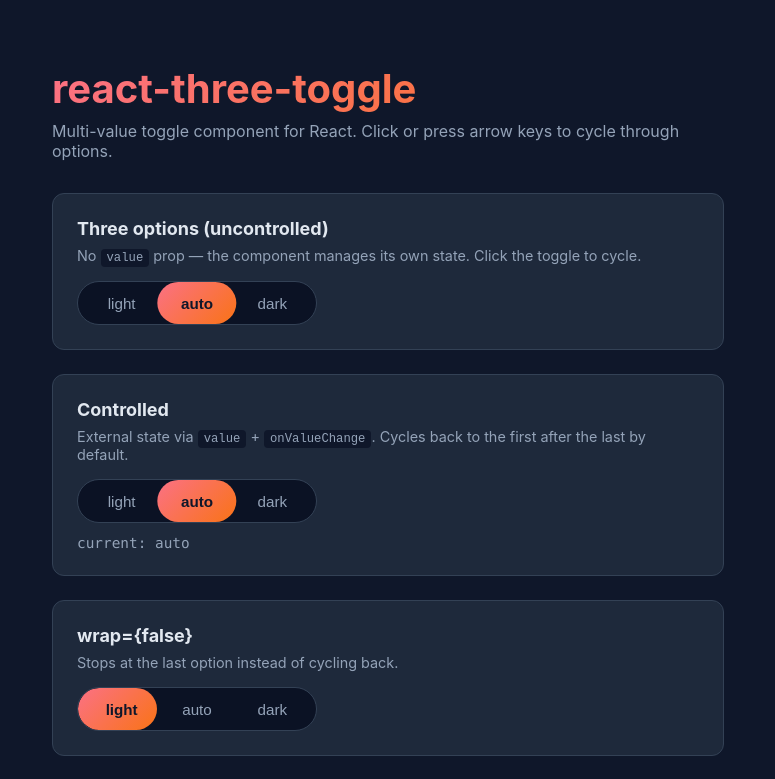
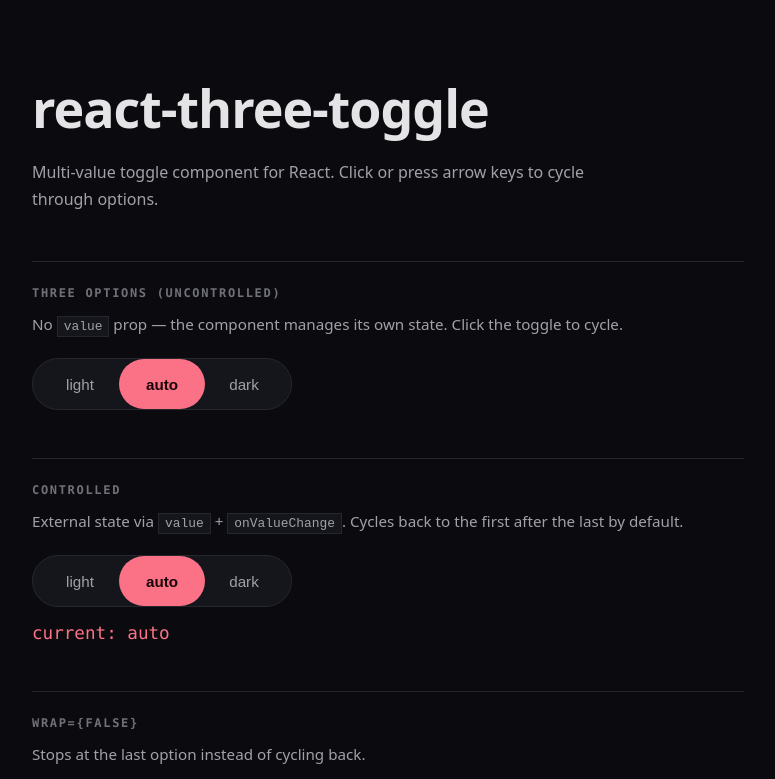
Before and after one commit to piro0919/react-three-toggle, a Next.js app: page / in a window 1280 px wide. Shown: the top 779 px of the page, without its empty margins (252-1027 px from the left). Built offline with nearby package versions, Linux system fonts and the light colour scheme.

Commit message:
feat(demo): drop the cards and match the OGP palette

```diff
--- a/src/app/globals.css
+++ b/src/app/globals.css
@@ -1,3 +1,15 @@
+/* 地と差し色は OGP と揃える。1枚絵とページで色が違うと別物に見える */
+:root {
+  --bg: #0b0b0f;
+  --panel: #15151c;
+  --line: #26262f;
+  --fg: #e4e4e7;
+  --muted: #a1a1aa;
+  --dim: #71717a;
+  --accent: #fb7185;
+  --accent-ink: #1a0509;
+}
+
 * {
   box-sizing: border-box;
 }
@@ -6,106 +18,127 @@
 body {
   margin: 0;
   padding: 0;
+  min-height: 100vh;
+  background: var(--bg);
+  color: var(--fg);
   font-family:
-    -apple-system, BlinkMacSystemFont, "Segoe UI", Roboto, Oxygen, Ubuntu, Cantarell, sans-serif;
-  background: #0f172a;
-  color: #e2e8f0;
-  min-height: 100vh;
+    ui-sans-serif,
+    system-ui,
+    -apple-system,
+    "Segoe UI",
+    Roboto,
+    "Helvetica Neue",
+    sans-serif;
+  -webkit-font-smoothing: antialiased;
+}
+
+::selection {
+  background: color-mix(in srgb, var(--accent) 35%, transparent);
 }
 
 .container {
-  max-width: 720px;
+  max-width: 760px;
   margin: 0 auto;
-  padding: 64px 24px;
+  padding: 72px 24px 64px;
 }
 
 .title {
-  font-size: 2.5rem;
-  margin: 0 0 8px;
-  background: linear-gradient(135deg, #fb7185, #f97316);
-  -webkit-background-clip: text;
-  background-clip: text;
-  color: transparent;
+  margin: 0;
+  font-size: clamp(2.25rem, 6vw, 3.25rem);
+  font-weight: 700;
+  letter-spacing: -0.02em;
 }
 
 .subtitle {
-  color: #94a3b8;
-  margin: 0 0 32px;
+  max-width: 36em;
+  margin: 16px 0 0;
+  color: var(--muted);
+  line-height: 1.7;
 }
 
+/* 角丸のカードを積まない。罫だけで区切る */
 .section {
-  background: #1e293b;
-  border: 1px solid #334155;
-  border-radius: 12px;
-  padding: 24px;
-  margin-bottom: 24px;
+  margin: 48px 0 0;
+  padding-top: 24px;
+  border-top: 1px solid var(--line);
 }
 
 .section h2 {
-  margin: 0 0 8px;
-  font-size: 1.125rem;
+  margin: 0;
+  color: var(--dim);
+  font-family: ui-monospace, SFMono-Regular, Menlo, monospace;
+  font-size: 0.75rem;
+  font-weight: 600;
+  letter-spacing: 0.14em;
+  text-transform: uppercase;
 }
 
 .section p {
-  margin: 0 0 16px;
-  color: #94a3b8;
-  font-size: 0.9rem;
+  margin: 12px 0 20px;
+  color: var(--muted);
+  font-size: 0.95rem;
+  line-height: 1.7;
 }
 
+/* 部品そのもの。OGP に描いたものと同じ形にする */
 .toggle-root {
-  background: #0b1224;
-  border: 1px solid #334155;
+  min-width: 260px;
+  height: 52px;
+  overflow: hidden;
+  border: 1px solid var(--line);
   border-radius: 999px;
-  min-width: 240px;
-  height: 44px;
-  overflow: hidden;
+  background: var(--panel);
 }
 
 .toggle-root:focus-visible {
-  outline: 2px solid #fb7185;
-  outline-offset: 2px;
+  outline: 2px solid var(--accent);
+  outline-offset: 3px;
 }
 
 .toggle-indicator {
-  background: linear-gradient(135deg, #fb7185, #f97316);
   border-radius: 999px;
+  background: var(--accent);
 }
 
 .toggle-option {
-  padding: 0 16px;
-  line-height: 42px;
+  z-index: 1;
+  padding: 0 18px;
+  color: var(--muted);
   font-size: 0.95rem;
-  color: #94a3b8;
-  z-index: 1;
+  line-height: 50px;
 }
 
 .toggle-option[data-selected="true"] {
-  color: #0f172a;
-  font-weight: 600;
+  color: var(--accent-ink);
+  font-weight: 700;
 }
 
 .value {
+  margin-top: 16px;
+  color: var(--accent);
   font-family: ui-monospace, SFMono-Regular, Menlo, monospace;
-  font-size: 0.9rem;
-  color: #94a3b8;
-  margin-top: 12px;
+  font-size: 1.1rem;
 }
 
 .github-link {
   display: inline-block;
-  margin-top: 16px;
-  color: #94a3b8;
+  width: 100%;
+  margin-top: 56px;
+  padding-top: 24px;
+  border-top: 1px solid var(--line);
+  color: var(--dim);
+  font-size: 0.9rem;
   text-decoration: none;
-  font-size: 0.9rem;
+  transition: color 0.2s;
 }
 
 .github-link:hover {
-  color: #e2e8f0;
+  color: var(--accent);
 }
 
 code {
-  background: #0f172a;
   padding: 2px 6px;
-  border-radius: 4px;
+  border: 1px solid var(--line);
+  background: var(--panel);
   font-size: 0.85em;
 }
```
